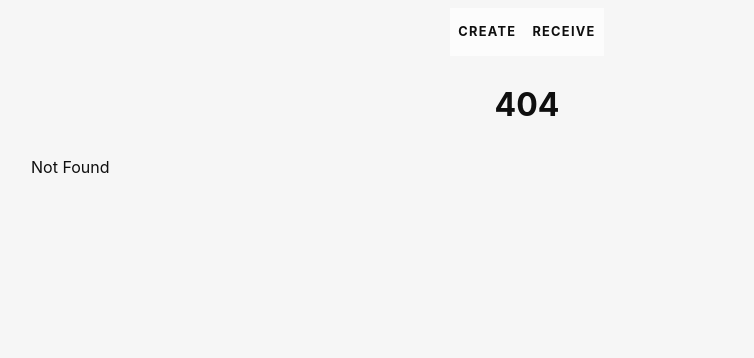
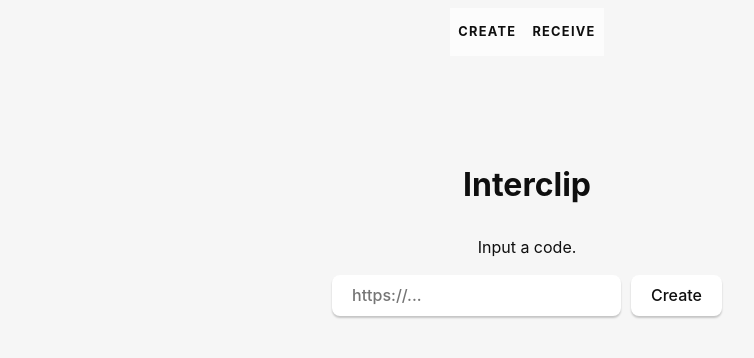
Before and after one commit to interclip/desktop, a SvelteKit app: page /receive in a window 1280 px wide. Before the commit this address had no page. Shown: the top 358 px of the page, without its empty margins (113-867 px from the left). Built offline with nearby package versions, Linux system fonts and the light colour scheme.

Commit message:
Fix config

```diff
--- a/src-tauri/tauri.conf.json
+++ b/src-tauri/tauri.conf.json
@@ -3,7 +3,7 @@
     "beforeDevCommand": "yarn dev",
     "beforeBuildCommand": "yarn build",
     "devPath": "http://localhost:5173",
-    "distDir": "../dist",
+    "distDir": "../build",
     "withGlobalTauri": false
   },
   "package": {
--- /dev/null
+++ b/src/routes/receive/+page.svelte
@@ -0,0 +1,19 @@
+<script lang="ts">
+	import UrlInput from '../../lib/components/Urlnput.svelte'
+  </script>
+
+  <main class="container">
+	<h1>Interclip</h1>
+	<p>
+	  Input a code.
+	</p>
+
+	<div class="row">
+	  <UrlInput />
+	</div>
+  </main>
+
+
+<style>
+
+</style>
--- a/svelte.config.js
+++ b/svelte.config.js
@@ -1,4 +1,4 @@
-import adapter from '@sveltejs/adapter-auto';
+import adapter from '@sveltejs/adapter-static'
 import { vitePreprocess } from '@sveltejs/kit/vite';
 
 /** @type {import('@sveltejs/kit').Config} */
```
